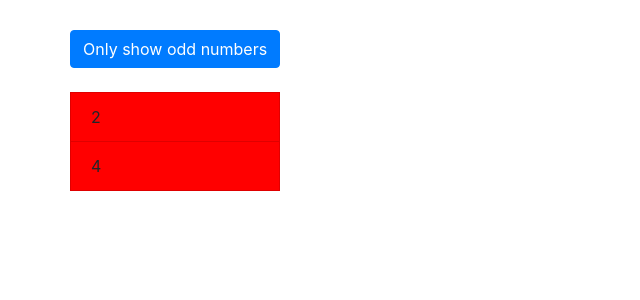
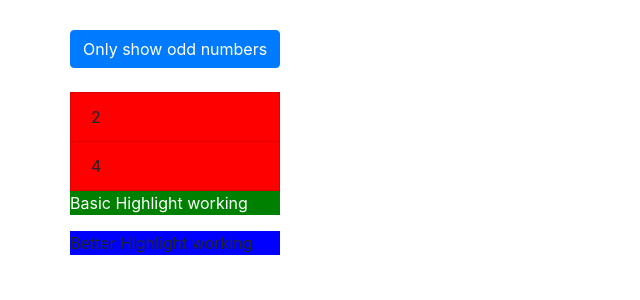
Before and after one commit to moshiurse/angular-practice, an Angular app: page / in a window 1280 px wide. Shown: the top 300 px of the page, without its empty margins (0-640 px from the left). Built offline with nearby package versions, Linux system fonts and the light colour scheme.

Commit message:
Created attribute directive

```diff
--- a/src/app/app.component.html
+++ b/src/app/app.component.html
@@ -27,9 +27,8 @@
         </div>
 
       </ul>
-      <ng-template [ngIf]="onlyOdd">
-        <p>Only odd</p>
-      </ng-template>
+      <p appBasicHighlight>Basic Highlight working</p>
+      <p appBetterDirective>Better Highlight working</p>
     </div>
   </div>
 </div>
--- /dev/null
+++ b/src/app/basic-highlight/basic-highlight.directive.ts
@@ -0,0 +1,16 @@
+import { Directive, ElementRef, OnInit } from '@angular/core';
+
+@Directive({
+    selector: '[appBasicHighlight]'
+})
+export class BasicHighlightDirective implements OnInit{
+
+    constructor(private elementRef: ElementRef){
+
+    }
+
+    ngOnInit(){
+        this.elementRef.nativeElement.style.backgroundColor = 'green';
+        this.elementRef.nativeElement.style.color = 'white';
+    }
+}
--- /dev/null
+++ b/src/app/better-directive/better-directive.directive.ts
@@ -0,0 +1,14 @@
+import { Directive, Renderer2, ElementRef, OnInit } from '@angular/core';
+
+@Directive({
+  selector: '[appBetterDirective]'
+})
+export class BetterDirectiveDirective implements OnInit{
+
+  constructor(private elRef: ElementRef, private renderer: Renderer2) { }
+
+  ngOnInit(){
+    this.renderer.setStyle(this.elRef.nativeElement, 'background-color', 'blue');
+  }
+
+}
```
Also changed, not shown: src/app/app.module.ts (+6 -1 lines).
